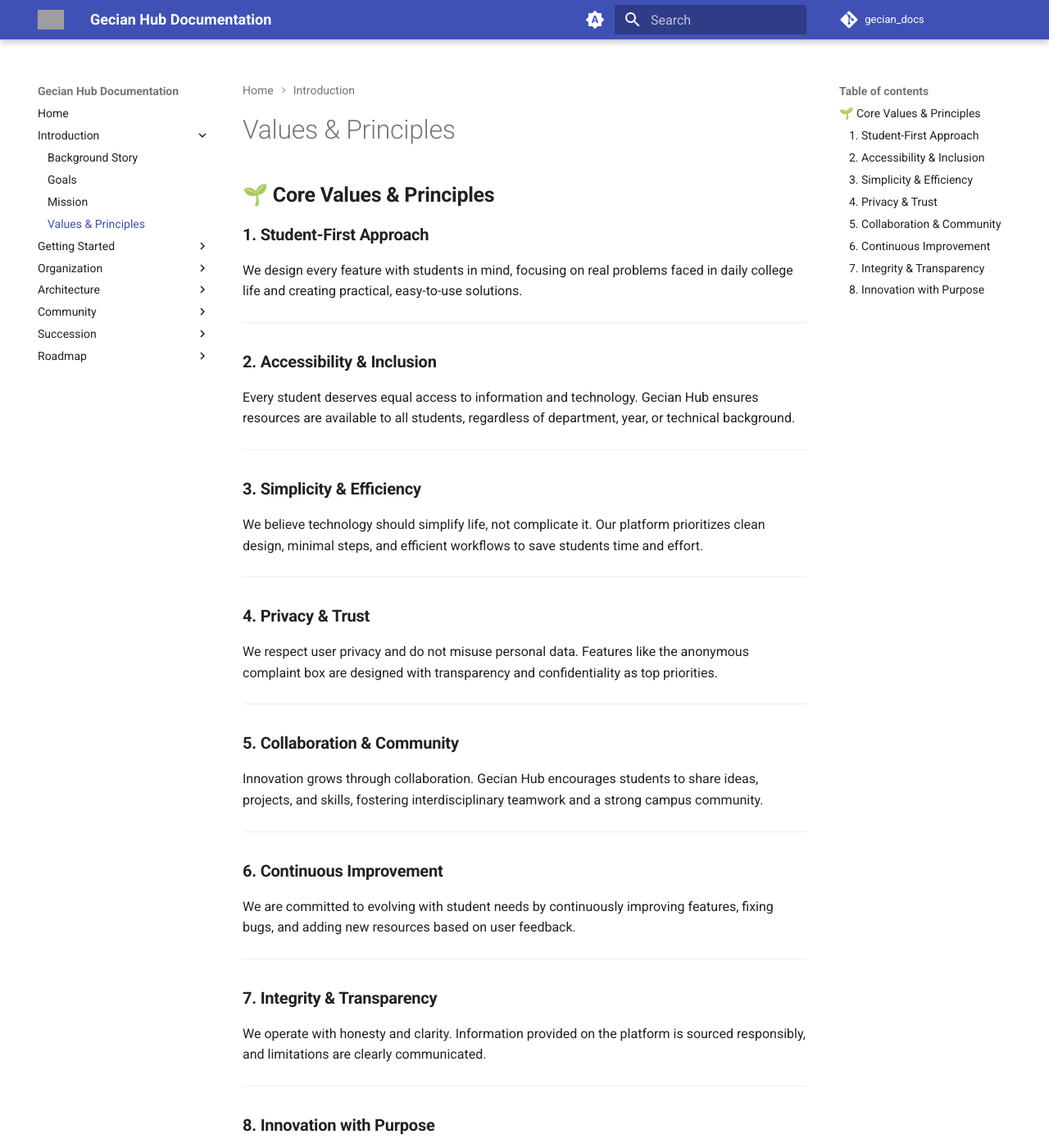
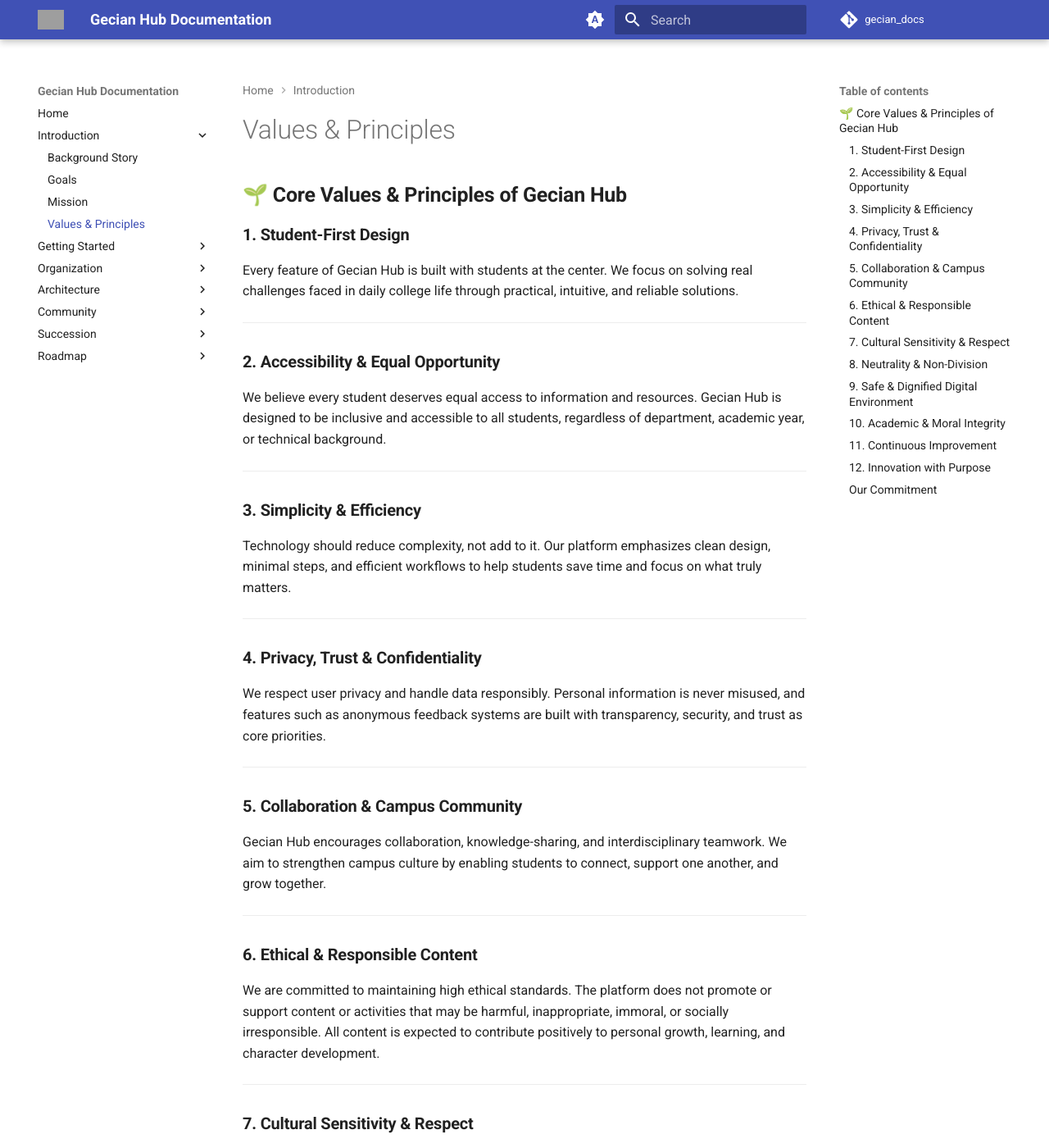
Before and after one commit to GEC-SKP-DEV/gecian_docs, an MkDocs documentation site: the page built from docs/introduction/value-principle.md, in a window 1280 px wide and 1400 px high. Shown: the whole window at 82% size. Built offline with MkDocs 1.6.1 and Material for MkDocs 9.7.7, drawn with Linux system fonts in a browser that asks for light colours; comment, search, counter and statistics services are not loaded; some of the changed text lies outside the part shown; grey boxes are pictures that could not be loaded.

Commit message:
Update value-principle.md

```diff
--- a/docs/introduction/value-principle.md
+++ b/docs/introduction/value-principle.md
@@ -1,51 +1,79 @@
 
 
-## 🌱 **Core Values & Principles**
+## 🌱 **Core Values & Principles of Gecian Hub**
 
-### **1. Student-First Approach**
+### **1. Student-First Design**
 
-We design every feature with students in mind, focusing on real problems faced in daily college life and creating practical, easy-to-use solutions.
+Every feature of Gecian Hub is built with students at the center. We focus on solving real challenges faced in daily college life through practical, intuitive, and reliable solutions.
 
 ---
 
-### **2. Accessibility & Inclusion**
+### **2. Accessibility & Equal Opportunity**
 
-Every student deserves equal access to information and technology. Gecian Hub ensures resources are available to all students, regardless of department, year, or technical background.
+We believe every student deserves equal access to information and resources. Gecian Hub is designed to be inclusive and accessible to all students, regardless of department, academic year, or technical background.
 
 ---
 
 ### **3. Simplicity & Efficiency**
 
-We believe technology should simplify life, not complicate it. Our platform prioritizes clean design, minimal steps, and efficient workflows to save students time and effort.
+Technology should reduce complexity, not add to it. Our platform emphasizes clean design, minimal steps, and efficient workflows to help students save time and focus on what truly matters.
 
 ---
 
-### **4. Privacy & Trust**
+### **4. Privacy, Trust & Confidentiality**
 
-We respect user privacy and do not misuse personal data. Features like the anonymous complaint box are designed with transparency and confidentiality as top priorities.
+We respect user privacy and handle data responsibly. Personal information is never misused, and features such as anonymous feedback systems are built with transparency, security, and trust as core priorities.
 
 ---
 
-### **5. Collaboration & Community**
+### **5. Collaboration & Campus Community**
 
-Innovation grows through collaboration. Gecian Hub encourages students to share ideas, projects, and skills, fostering interdisciplinary teamwork and a strong campus community.
+Gecian Hub encourages collaboration, knowledge-sharing, and interdisciplinary teamwork. We aim to strengthen campus culture by enabling students to connect, support one another, and grow together.
 
 ---
 
-### **6. Continuous Improvement**
+### **6. Ethical & Responsible Content**
 
-We are committed to evolving with student needs by continuously improving features, fixing bugs, and adding new resources based on user feedback.
+We are committed to maintaining high ethical standards. The platform does not promote or support content or activities that may be harmful, inappropriate, immoral, or socially irresponsible. All content is expected to contribute positively to personal growth, learning, and character development.
 
 ---
 
-### **7. Integrity & Transparency**
+### **7. Cultural Sensitivity & Respect**
 
-We operate with honesty and clarity. Information provided on the platform is sourced responsibly, and limitations are clearly communicated.
+We respect cultural values, traditions, and social norms of the student community. Content and features are designed to remain appropriate, respectful, and mindful of moral boundaries, avoiding material that may be offensive, indecent, or culturally insensitive.
 
 ---
 
-### **8. Innovation with Purpose**
+### **8. Neutrality & Non-Division**
 
-We adopt modern technologies like PWA and interactive tools not for trends, but to create meaningful impact and solve genuine student problems.
+Gecian Hub maintains a politically neutral stance. We do not promote political ideologies, controversial agendas, or divisive content that could create conflict, discrimination, or unrest within the campus community.
 
 ---
+
+### **9. Safe & Dignified Digital Environment**
+
+We strive to provide a safe, dignified, and respectful digital space. Content that objectifies individuals, promotes indecency, disrespects personal dignity, or undermines social harmony is not tolerated.
+
+---
+
+### **10. Academic & Moral Integrity**
+
+We uphold integrity in all academic and community interactions. Dishonesty, plagiarism, misuse of resources, or unethical behavior is discouraged, ensuring a trustworthy and responsible learning environment.
+
+---
+
+### **11. Continuous Improvement**
+
+We believe in constant growth. Gecian Hub evolves based on student feedback, emerging needs, and responsible innovation to ensure long-term value and relevance.
+
+---
+
+### **12. Innovation with Purpose**
+
+We adopt modern technologies thoughtfully and responsibly. Innovation is driven by real student needs and meaningful impact—not trends—ensuring technology serves a clear and positive purpose.
+
+---
+
+### **Our Commitment**
+
+Gecian Hub is committed to fostering a respectful, inclusive, ethical, and student-centered platform that aligns with institutional values and promotes both academic excellence and personal responsibility.
```
